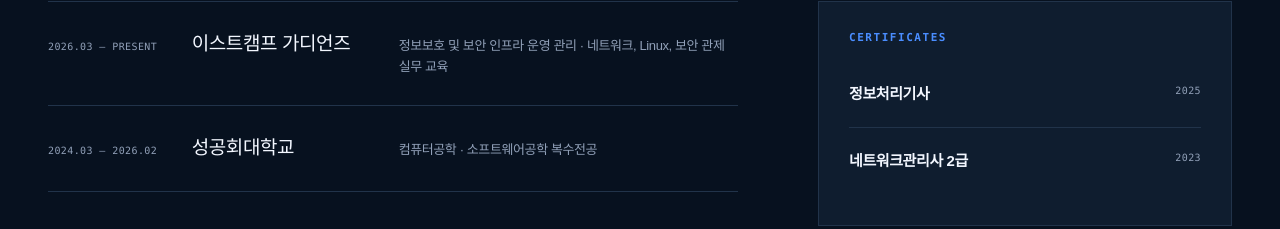
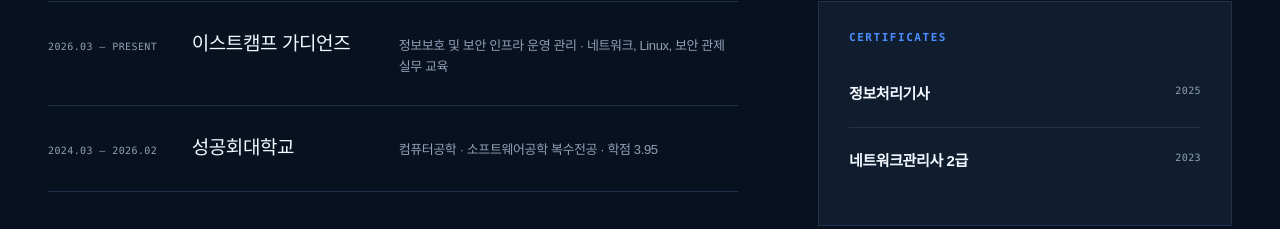
Before and after one commit to Wakbu/MyPortfolio, a Next.js app: page /original in a window 1280 px wide. Shown: the part 3526-3755 px from the top of the page. Built offline with nearby package versions, Linux system fonts and the light colour scheme; no server answers.

Commit message:
Add GPA to education background

```diff
--- a/app/original/page.tsx
+++ b/app/original/page.tsx
@@ -110,7 +110,7 @@
           <div className="backgroundGrid">
             <div className="timeline">
               <article><span>2026.03 — PRESENT</span><h3>이스트캠프 가디언즈</h3><p>정보보호 및 보안 인프라 운영 관리 · 네트워크, Linux, 보안 관제 실무 교육</p></article>
-              <article><span>2024.03 — 2026.02</span><h3>성공회대학교</h3><p>컴퓨터공학 · 소프트웨어공학 복수전공</p></article>
+              <article><span>2024.03 — 2026.02</span><h3>성공회대학교</h3><p>컴퓨터공학 · 소프트웨어공학 복수전공 · 학점 3.95</p></article>
             </div>
             <div className="certs">
               <p className="kicker">Certificates</p>
--- a/app/page.tsx
+++ b/app/page.tsx
@@ -125,7 +125,7 @@
           <div className="backgroundGrid">
             <div className="timeline">
               <article><span>2026.03 — PRESENT</span><h3>이스트캠프 가디언즈</h3><p>정보보호 및 보안 인프라 운영 관리 · 네트워크, Linux, 보안 관제 실무 교육</p></article>
-              <article><span>2024.03 — 2026.02</span><h3>성공회대학교</h3><p>컴퓨터공학 · 소프트웨어공학 복수전공</p></article>
+              <article><span>2024.03 — 2026.02</span><h3>성공회대학교</h3><p>컴퓨터공학 · 소프트웨어공학 복수전공 · 학점 3.95</p></article>
             </div>
             <div className="certs">
               <p className="kicker">Certificates</p>
```
